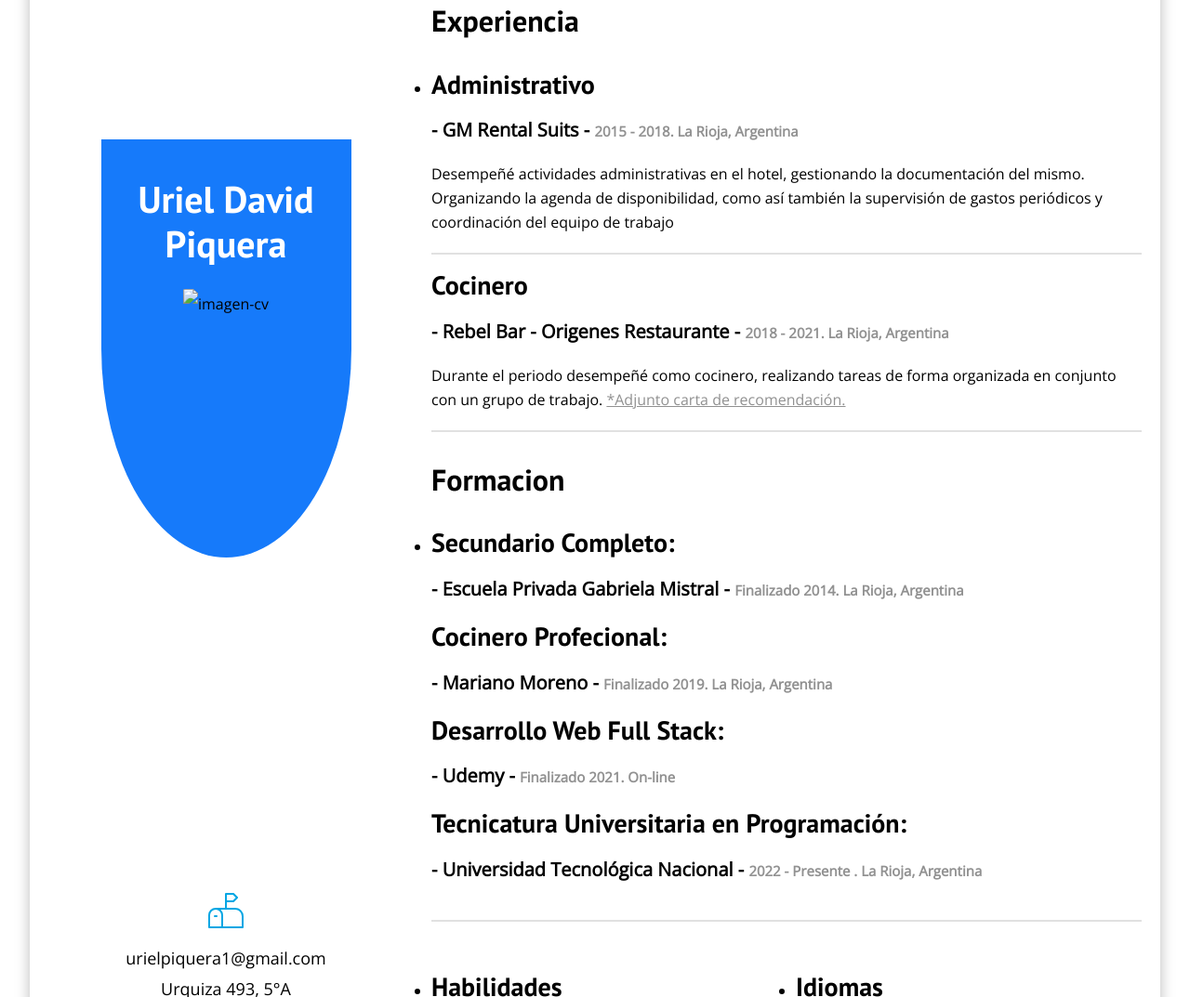
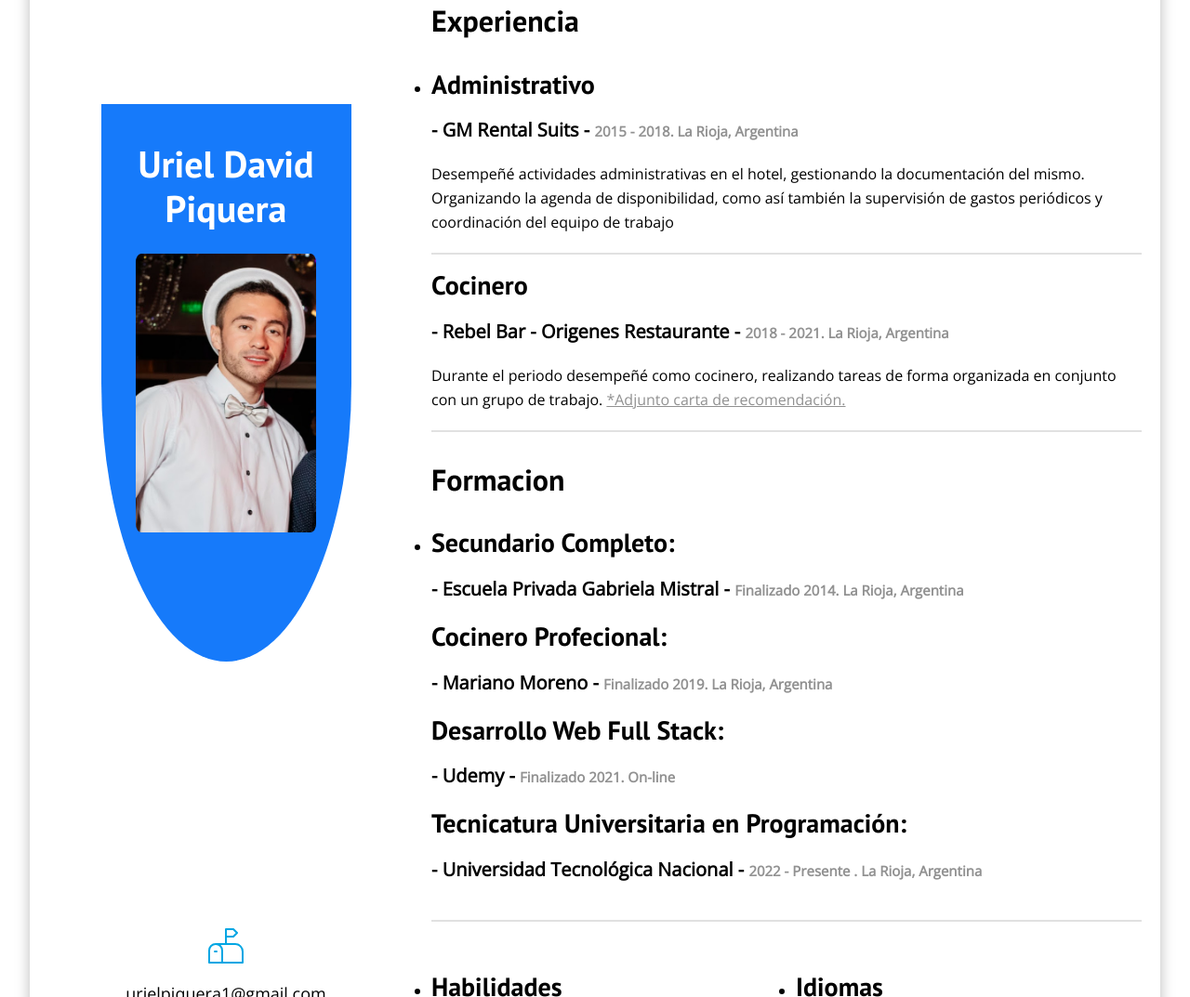
Before and after one commit to Dontfeedme/Dontfeedme.github.io, a plain HTML site: page nosotros.html in a window 1280 px wide. Shown: the part 751-1824 px from the top of the page at 93% size. Drawn offline with nearby package versions, Linux system fonts and the light colour scheme.

Commit message:
Añadimos Imagene de Cv

```diff
--- a/css/style.css
+++ b/css/style.css
@@ -231,13 +231,14 @@ img {
     background-color: #167AFA;
     border-bottom-left-radius: 50%;
     border-bottom-right-radius: 50%;
-    height: 45rem;
+    height: 60rem;
     width: 26.9rem;
 }
 
 .foto-aside{
     margin-top: 2.5rem;
     border-radius: 3%;
+    max-height: 30rem;
 }
 
 .aside-contacto {
--- a/nosotros.html
+++ b/nosotros.html
@@ -60,7 +60,7 @@
                 <div class="aside-bg">
                     <h3 class="nombre">Uriel David
                         Piquera</h3>
-                    <img src="img/foto-cv.png" alt="imagen-cv" class="foto-aside">
+                    <img src="img/foto-cv.jpg" alt="imagen-cv" class="foto-aside">
                 </div>
 
                 <div class="aside-contacto">
```
Also changed, not shown: img/foto-cv.jpg (added).
